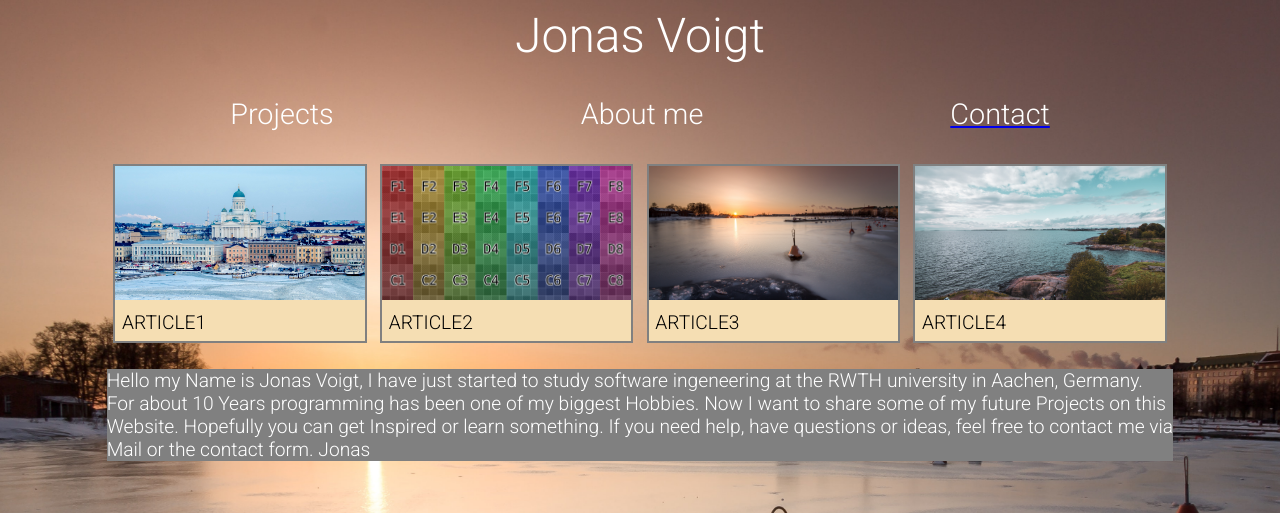
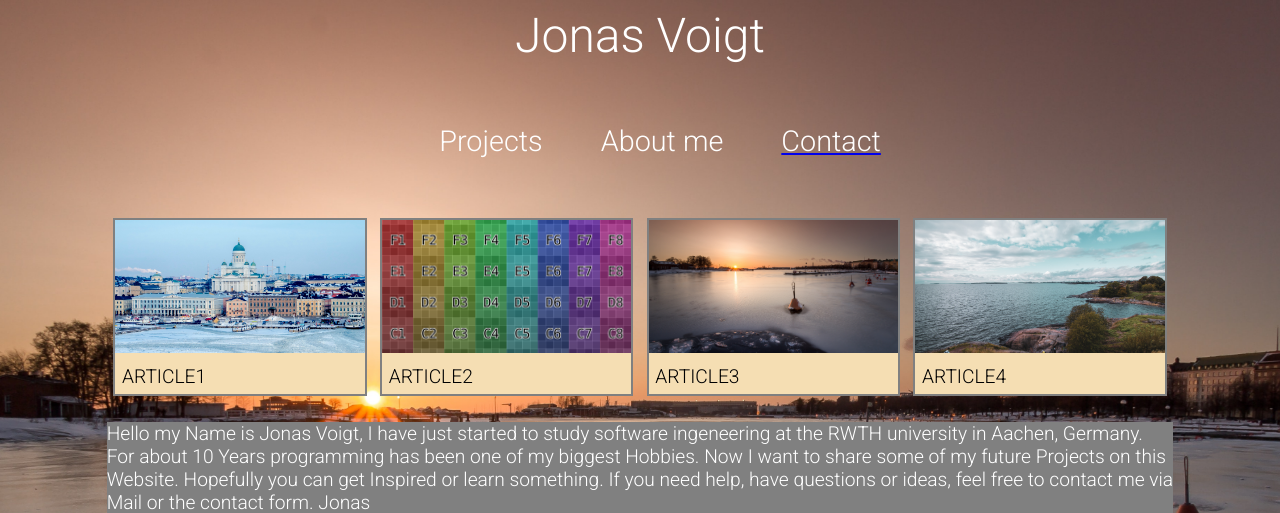
Before and after one commit to JonasVgt/Hompage-V1, a PHP site: page / in a window 1280 px wide. Shown: the top 513 px of the page. Run offline with PHP 8.4, Linux system fonts and the light colour scheme.

Commit message:
Header update

```diff
--- a/header/header.css
+++ b/header/header.css
@@ -1,12 +1,28 @@
 header {
-    display: flex;
-    overflow: hidden;
-    flex-wrap: wrap;
-    justify-content: space-around;
-
     margin-top: 20pt;
     margin-bottom: 20pt;
   }
+
+
+  header ul{
+    list-style: none;
+    text-align: center;
+  }
+
+  header ul li{
+    display: inline-block;
+    margin: 20pt;
+  }
+
+
+  @media (max-width: 600px){
+    header ul li{
+      display: block;
+    }
+  }
+
+
+
 
   .header-button {
     user-select: none;
--- a/header/header.php
+++ b/header/header.php
@@ -4,10 +4,12 @@
 
 
 <header>
+    <ul>
 
-    <div class="header-button">Projects</div>
-    <div class="header-button">About me</div>
-    <a href="contact.php">
+    <li><div class="header-button">Projects</div></li>
+    <li><div class="header-button">About me</div></li>
+    <li><a href="contact.php">
         <div class="header-button">Contact</div>
-    </a>
+    </a></li>
+</ul>
 </header>
```
